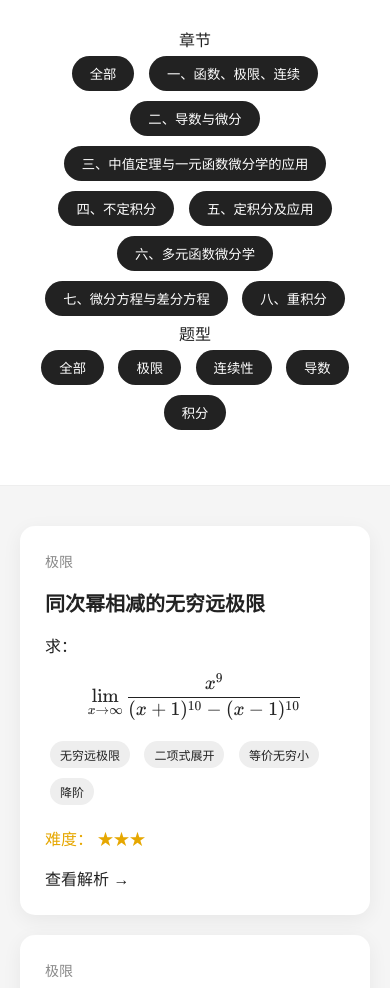
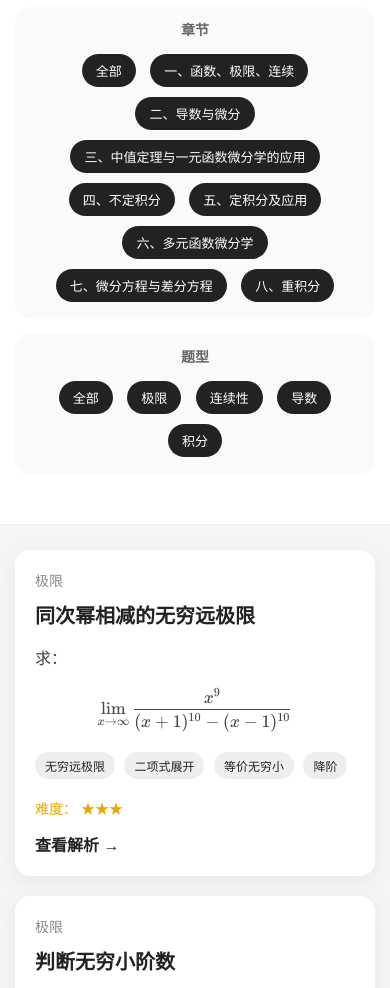
Before and after one commit to runqiaoye8-sketch/math-notes, a plain HTML site: page math-notes/index.html in a window 390 px wide. Shown: the part 129-1117 px from the top of the page. Drawn offline with nearby package versions, Linux system fonts and the light colour scheme.

Commit message:
Update style.css

```diff
--- a/math-notes/css/style.css
+++ b/math-notes/css/style.css
@@ -1,13 +1,9 @@
 *{
-
 box-sizing:border-box;
-
 }
 
 
-
 body{
-
 
 margin:0;
 
@@ -15,30 +11,26 @@ font-family:
 "Microsoft YaHei",
 sans-serif;
 
-
 background:#f5f5f5;
 
 color:#222;
-
 
 }
 
 
 
+/* ===== 顶部 ===== */
+
+
 header{
-
 
 background:white;
 
-
-padding:50px 20px;
-
+padding:45px 20px;
 
 text-align:center;
 
-
 border-bottom:1px solid #eee;
-
 
 }
 
@@ -46,11 +38,9 @@ border-bottom:1px solid #eee;
 
 header h1{
 
-
 font-size:32px;
 
 margin:0 0 10px;
-
 
 }
 
@@ -58,19 +48,50 @@ margin:0 0 10px;
 
 header p{
 
-
 color:#777;
 
+margin-bottom:25px;
 
 }
 
 
 
+/* ===== 筛选区域 ===== */
+
+
 .menu{
 
+max-width:1000px;
 
-margin-top:30px;
+margin:30px auto 0;
 
+}
+
+
+
+.filter-group{
+
+background:#fafafa;
+
+padding:15px 20px;
+
+border-radius:15px;
+
+margin-bottom:15px;
+
+}
+
+
+
+.filter-title{
+
+font-size:14px;
+
+font-weight:bold;
+
+color:#666;
+
+margin-bottom:10px;
 
 }
 
@@ -100,18 +121,25 @@ border-radius:20px;
 cursor:pointer;
 
 
+font-size:14px;
+
+
+transition:.2s;
+
+
 }
 
 
 
 button:hover{
 
-
 opacity:.8;
-
 
 }
 
+
+
+/* ===== 卡片列表 ===== */
 
 
 #list{
@@ -175,6 +203,9 @@ translateY(-5px);
 
 
 
+/* ===== 卡片内容 ===== */
+
+
 .category{
 
 
@@ -182,6 +213,9 @@ font-size:14px;
 
 
 color:#888;
+
+
+margin-bottom:8px;
 
 
 }
@@ -193,6 +227,31 @@ color:#888;
 
 font-size:20px;
 
+
+margin:10px 0;
+
+
+}
+
+
+
+.question{
+
+
+line-height:1.7;
+
+color:#444;
+
+}
+
+
+
+/* 标签 */
+
+
+.tags{
+
+margin-top:10px;
 
 }
 
@@ -216,11 +275,14 @@ border-radius:15px;
 font-size:12px;
 
 
-margin:5px;
+margin:5px 5px 5px 0;
 
 
 }
 
+
+
+/* 难度 */
 
 
 .level{
@@ -228,9 +290,14 @@ margin:5px;
 
 color:#e6a700;
 
+font-size:14px;
+
 
 }
 
+
+
+/* 查看解析 */
 
 
 a{
@@ -238,11 +305,30 @@ a{
 
 color:#222;
 
+
 text-decoration:none;
+
+
+font-weight:bold;
 
 
 }
 
+
+
+
+a:hover{
+
+
+text-decoration:underline;
+
+
+}
+
+
+
+
+/* ===== 详情页 ===== */
 
 
 .detail-card{
@@ -286,11 +372,94 @@ margin-top:30px;
 
 
 
+/* ===== 数学公式 ===== */
+
+
+.katex{
+
+
+font-size:1.1em;
+
+}
+
+
+
+
+
+/* ===== 手机端 ===== */
+
+
 @media(max-width:600px){
+
+
+
+header{
+
+padding:35px 15px;
+
+}
+
+
 
 header h1{
 
+
 font-size:25px;
+
+
+}
+
+
+
+.menu{
+
+margin-top:20px;
+
+}
+
+
+
+.filter-group{
+
+
+padding:12px;
+
+
+}
+
+
+
+button{
+
+
+padding:7px 14px;
+
+
+font-size:13px;
+
+
+}
+
+
+
+#list{
+
+
+padding:25px 15px;
+
+
+grid-template-columns:1fr;
+
+
+}
+
+
+
+.card{
+
+
+padding:20px;
+
 
 }
 
```
